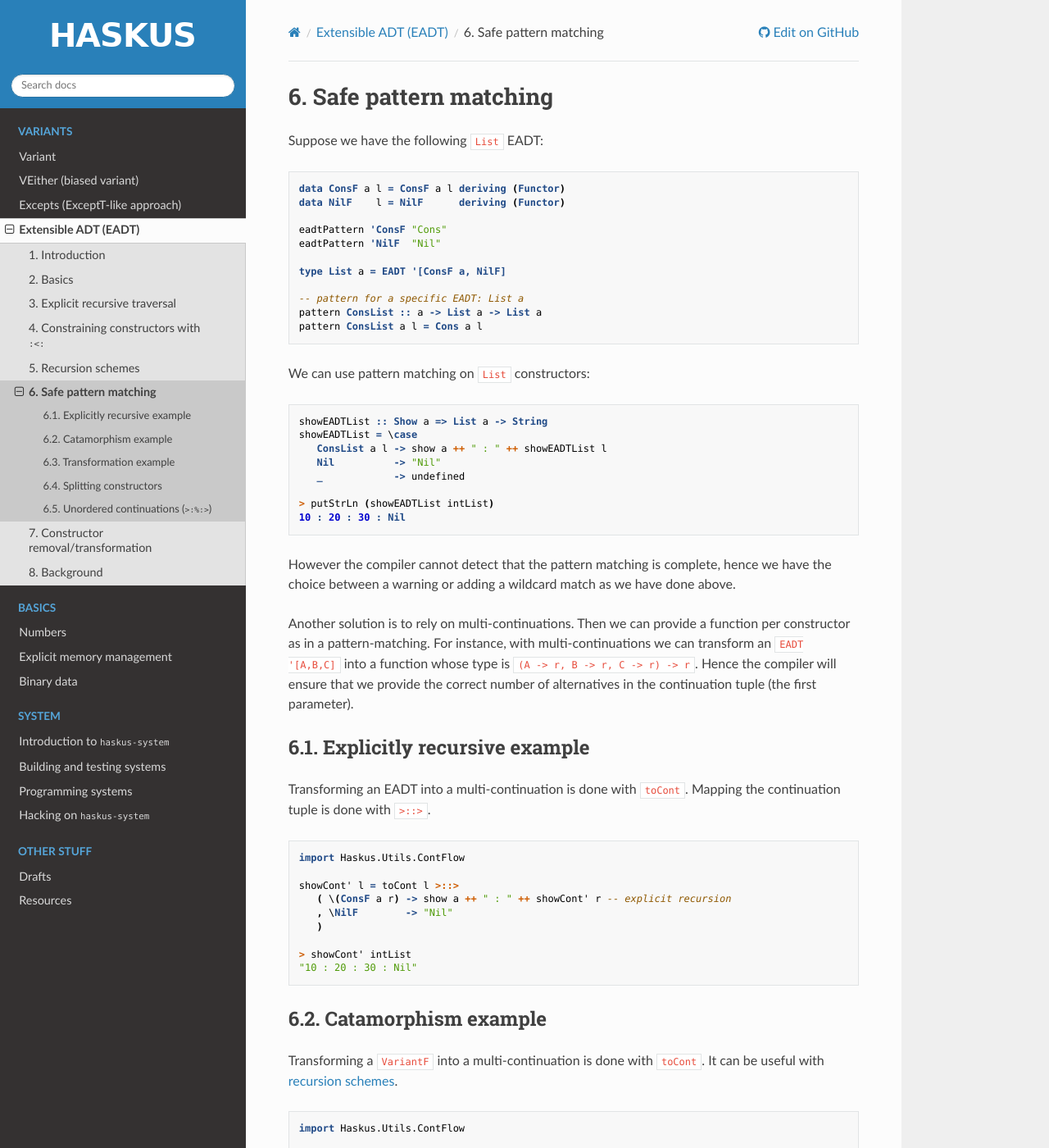
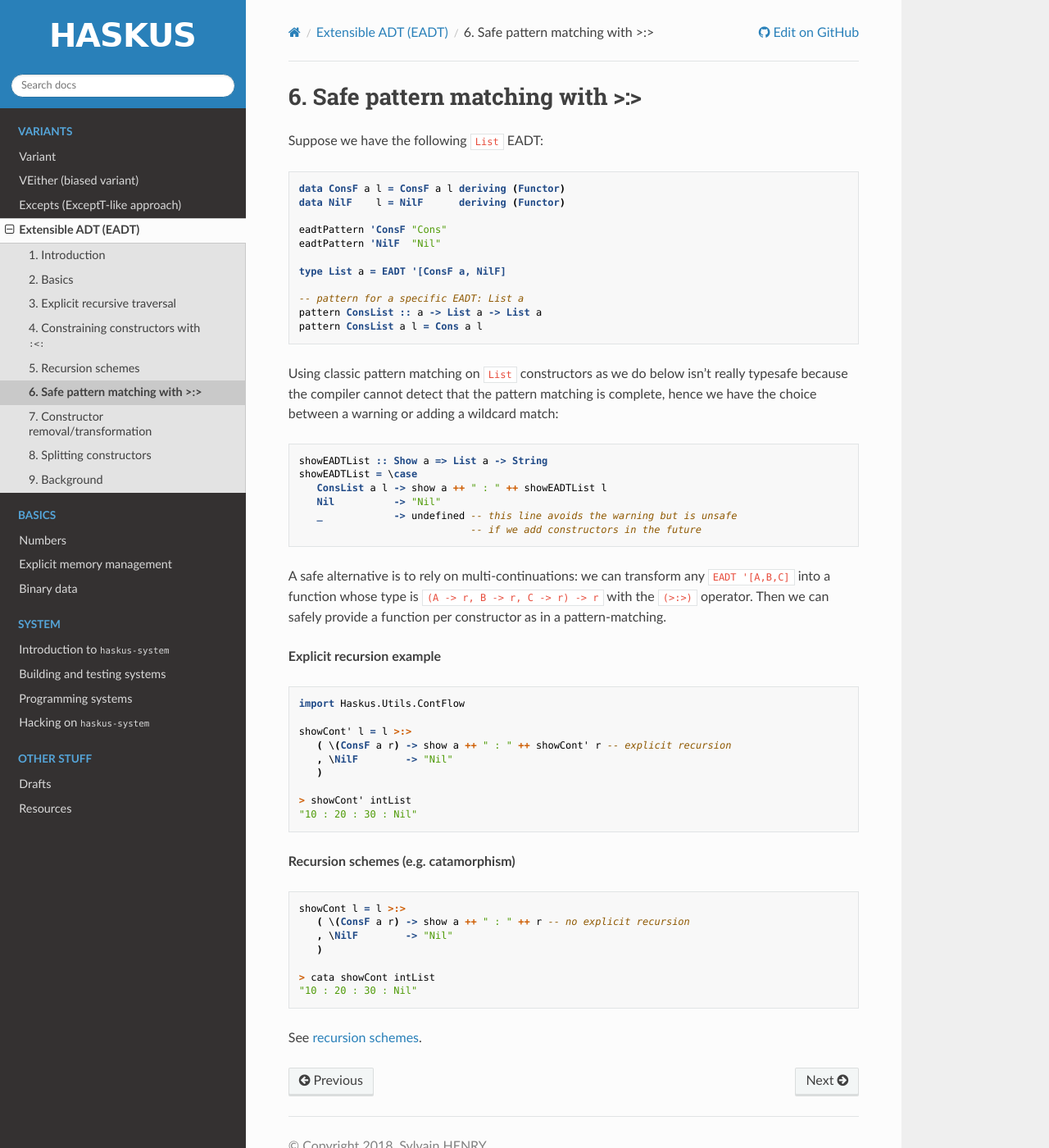
Before and after one commit to haskus/haskus-manual, a Sphinx documentation site: the page built from source/eadt/safe_pattern_matching.rst, in a window 1280 px wide and 1400 px high. Shown: the whole window at 82% size. Built offline with Sphinx 7.4.7 and the Read the Docs theme 2.0.0, drawn with Linux system fonts in a browser that asks for light colours; pages that are not in the unit, such as notebooks, are missing from menus; some of the changed text lies outside the part shown.

Commit message:
Enhance EADT doc

```diff
--- a/source/eadt.rst
+++ b/source/eadt.rst
@@ -23,4 +23,5 @@ modules) allowing a great modularity. As such there are an answer to the
    eadt/recursion_schemes
    eadt/safe_pattern_matching
    eadt/constructor_removal
+   eadt/constructor_split
    eadt/background
--- a/source/eadt/constructor_removal.rst
+++ b/source/eadt/constructor_removal.rst
@@ -28,7 +28,7 @@ If the type of the input EADT is fixed, we can use :ref:`safe pattern-matching
 .. code::
 
    -- replace Even and Odd constructors with a Cons constructor
-   removeOddEven l = toCont l >::>
+   removeOddEven l = l >:>
       (\(EvenF a r) -> Cons a r
       ,\(OddF  a r) -> Cons a r
       ,\NilF        -> Nil
@@ -56,7 +56,7 @@ left-over constructors with ``liftVariantF`` as follows:
 
    removeOddEven x = case splitVariantF @'[EvenF Int, OddF Int] x of
       -- replace Even and Odd constructors with a Cons constructor
-      Right v        -> toCont v >::>
+      Right v        -> v >:>
                            ( \(EvenF a l) -> Cons a l
                            , \(OddF a l)  -> Cons a l
                            )
@@ -105,7 +105,7 @@ only transfers constructors from one EADT to another without modifying them).
 
    -- handle remaining constructors
    instance {-# OVERLAPPABLE #-} f :<: ys => RemoveOddEven ys f where
-      removeOddEven = VF -- keep the other constructors as is
+      removeOddEven = VF -- keep the other constructors unmodified
 
 Test:
 
--- a/source/eadt/safe_pattern_matching.rst
+++ b/source/eadt/safe_pattern_matching.rst
@@ -21,7 +21,9 @@ Suppose we have the following ``List`` EADT:
    pattern ConsList a l = Cons a l
 
 
-We can use pattern matching on ``List`` constructors:
+Using classic pattern matching on ``List`` constructors as we do below isn't
+really typesafe because the compiler cannot detect that the pattern matching is
+complete, hence we have the choice between a warning or adding a wildcard match:
 
 .. code:: haskell
 
@@ -29,35 +31,23 @@ We can use pattern matching on ``List`` constructors:
    showEADTList = \case
       ConsList a l -> show a ++ " : " ++ showEADTList l
       Nil          -> "Nil"
-      _            -> undefined
-
-   > putStrLn (showEADTList intList)
-   10 : 20 : 30 : Nil
+      _            -> undefined -- this line avoids the warning but is unsafe
+                                -- if we add constructors in the future
 
 
-However the compiler cannot detect that the pattern matching is complete, hence
-we have the choice between a warning or adding a wildcard match as we have done
-above.
+A safe alternative is to rely on multi-continuations: we can transform any
+``EADT '[A,B,C]`` into a function whose type is ``(A -> r, B -> r, C -> r) ->
+r`` with the ``(>:>)`` operator. Then we can safely provide a function per
+constructor as in a pattern-matching.
 
-Another solution is to rely on multi-continuations. Then we can provide a
-function per constructor as in a pattern-matching. For instance, with
-multi-continuations we can transform an ``EADT '[A,B,C]`` into a function whose
-type is ``(A -> r, B -> r, C -> r) -> r``. Hence the compiler will ensure that
-we provide the correct number of alternatives in the continuation tuple (the
-first parameter).
 
-------------------------------------------------------------------------------
-Explicitly recursive example
-------------------------------------------------------------------------------
-
-Transforming an EADT into a multi-continuation is done with ``toCont``.
-Mapping the continuation tuple is done with ``>::>``.
+**Explicit recursion example**
 
 .. code:: haskell
 
    import Haskus.Utils.ContFlow
 
-   showCont' l = toCont l >::>
+   showCont' l = l >:>
       ( \(ConsF a r) -> show a ++ " : " ++ showCont' r -- explicit recursion
       , \NilF        -> "Nil"
       )
@@ -65,20 +55,11 @@ Mapping the continuation tuple is done with ``>::>``.
    > showCont' intList
    "10 : 20 : 30 : Nil"
 
-------------------------------------------------------------------------------
-Catamorphism example
-------------------------------------------------------------------------------
-
-Transforming a ``VariantF`` into a multi-continuation is done with
-``toCont``. It can be useful with :ref:`recursion schemes
-<eadt_recursion_schemes>`.
-
+**Recursion schemes (e.g. catamorphism)**
 
 .. code:: haskell
 
-   import Haskus.Utils.ContFlow
-
-   showCont l = toCont l >::>
+   showCont l = l >:>
       ( \(ConsF a r) -> show a ++ " : " ++ r -- no explicit recursion
       , \NilF        -> "Nil"
       )
@@ -86,110 +67,4 @@ Transforming a ``VariantF`` into a multi-continuation is done with
    > cata showCont intList
    "10 : 20 : 30 : Nil"
 
-------------------------------------------------------------------------------
-Transformation example
-------------------------------------------------------------------------------
-
-We can use this approach to transform EADT. For instance list mapping:
-
-.. code:: haskell
-
-   import Haskus.Utils.ContFlow
-
-   mapList f l = toCont l >::>
-      ( \(ConsF a r) -> Cons (f a) r
-      , \NilF        -> Nil
-      )
-
-   > eadtShow (cata (mapList (+5)) intList :: List Int)
-   "15 : 25 : 35 : Nil"
-
-We can also transform an EADT into another EADT:
-
-.. code:: haskell
-
-   -- Some new Even and Odd constructors
-   data EvenF a l = EvenF a l deriving (Functor)
-   data OddF a l  = OddF a l deriving (Functor)
-
-   eadtPattern 'EvenF "Even"
-   eadtPattern 'OddF  "Odd"
-
-   instance (Show a) => MyShow' (EvenF a) where
-      myShow' (EvenF a l) = show a ++ " {even} : " ++ l
-
-   instance (Show a) => MyShow' (OddF a) where
-      myShow' (OddF a l) = show a ++ " {odd} : " ++ l
-
-
-   -- convert Cons constructor into Odd or Even constructor, depending on the
-   -- cell value
-   evenOdd l = toCont l >::>
-      ( \(ConsF a r) -> (if even a then Even else Odd) a r
-      , \NilF        -> Nil
-      )
-
-   intList' :: List Int
-   intList' = Cons (3 :: Int) $ Cons (4 :: Int) $ Cons (5 :: Int) Nil
-
-   > eadtShow (cata evenOdd intList' :: EADT '[EvenF Int, OddF Int, NilF])
-   "3 {odd} : 4 {even} : 5 {odd} : Nil"
-
-------------------------------------------------------------------------------
-Splitting constructors
-------------------------------------------------------------------------------
-
-We can chose to handle only a subset of the constructors of an EADT by using
-``splitVariantF``.
-
-For instance in the following example we only handle ``EvenF Int`` and ``OddF Int``
-constructors. The other ones are considered as left-overs:
-
-.. code::
-
-   alg x = case splitVariantF @'[EvenF Int, OddF Int] x of
-      Right v        -> toCont v >::>
-                           ( \(EvenF a l) -> "Even : " ++ l
-                           , \(OddF a l)  -> "Odd : " ++ l
-                           )
-      Left leftovers -> "something else"
-
-We can test this code with:
-
-.. code:: haskell
-
-   eo :: EADT '[EvenF Int, OddF Int, NilF]
-   eo = cata evenOdd intList'
-
-   eo2 :: EADT '[ConsF Int, EvenF Int, OddF Int, NilF]
-   eo2 = Even (10 :: Int) $ Odd (5 :: Int) $ Cons (7 :: Int) $ Odd (7 :: Int) Nil
-
-   > cata alg eo
-   "Odd : Even : Odd : something else"
-
-   > cata alg eo2
-   "Even : Odd : something else"
-
-Note that the traversal ends when it encounters an unhandled constructor.
-
-------------------------------------------------------------------------------
-Unordered continuations (``>:%:>``)
-------------------------------------------------------------------------------
-
-By using the ``>:%:>`` operator instead of ``>::>``, we can provide
-continuations in any order as long as an alternative for each constructor is
-provided.
-
-The types must be unambiguous as the EADT type can't be used to infer the
-continuation types (as is done with ``>::>``). Hence the type ascriptions in the
-following example:
-
-.. code:: haskell
-
-   showCont'' l = eadtToCont l >:%:>
-      ( \(NilF :: NilF (List Int)) -> "Nil"
-      , \(ConsF a r)               -> show (a :: Int) ++ " : " ++ showCont'' r
-      )
-
-   > showCont'' intList
-   "10 : 20 : 30 : Nil"
+See :ref:`recursion schemes <eadt_recursion_schemes>`.
```
Also changed, not shown: other parts of source/eadt/safe_pattern_matching.rst (+1 -1 lines), source/eadt/constructor_split.rst (added, +36 -0 lines).
